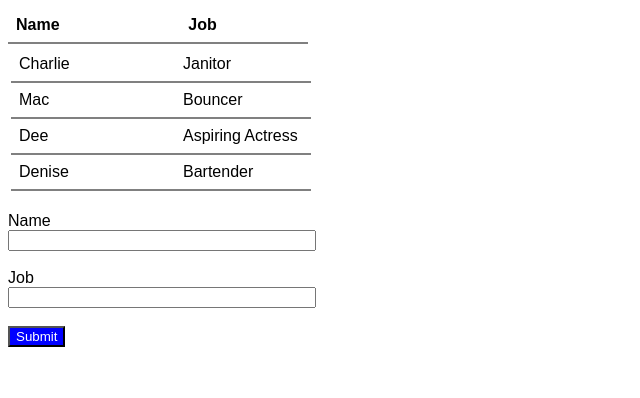
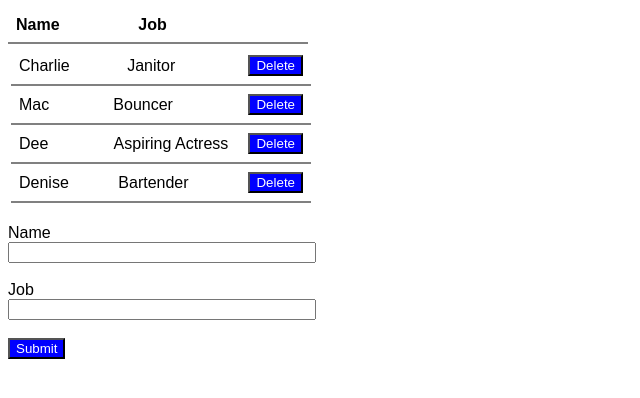
Before and after one commit to nokaur/ReactAssignments, a React (Create React App) app: page / in a window 1280 px wide. Shown: the top 398 px of the page, without its empty margins (0-640 px from the left). Built offline with nearby package versions, Linux system fonts and the light colour scheme.

Commit message:
AssignmentChanges-5

```diff
--- a/src/Assignments/Assignment-3.js
+++ b/src/Assignments/Assignment-3.js
@@ -27,7 +27,8 @@ class AddEmployee extends Component {
   constructor(props) {
     super(props);
     this.state = {
-      emp: employee
+      emp: employee,
+      count: 4
       // Name: "",
       // Job: ""
     };
@@ -35,6 +36,7 @@ class AddEmployee extends Component {
     this.OnNameChange = this.OnNameChange.bind(this);
     this.OnJobChange = this.OnJobChange.bind(this);
     this.OnSubmit = this.OnSubmit.bind(this);
+    this.OnEmployeeDelete = this.OnEmployeeDelete.bind(this);
   }
 
   OnNameChange = (event) => {
@@ -47,10 +49,16 @@ class AddEmployee extends Component {
       Job: event.target.value
     });
   };
+  OnEmployeeDelete = (i) => {
+    let list = [...this.state.emp];
+    list.splice(i, 1);
+    this.setState({
+      emp: list
+    });
+  };
   OnSubmit = (event) => {
-    event.preventDefault();
     var row = {
-      Id: 8,
+      Id: this.state.count + 1,
       Name: this.state.Name,
       Job: this.state.Job
     };
@@ -60,17 +68,27 @@ class AddEmployee extends Component {
     //var newList=employee.map(e=>e)
     newList.push(row);
     this.setState({
-      emp: newList
+      emp: newList,
+      count: this.state.count + 1
     });
+    event.preventDefault();
   };
 
   render() {
-    const emplist = this.state.emp.map((emp) => (
+    const emplist = this.state.emp.map((emp, i) => (
       <table className="table">
-        <tr>
-          <td style={{ width: "160px" }}>{emp.Name}</td>
+        <tr key={i}>
+          <td style={{ width: "400px" }}>{emp.Name}</td>
 
-          <td style={{ textAlign: "left" }}>{emp.Job}</td>
+          <td style={({ textAlign: "left" }, { width: "500px" })}>{emp.Job}</td>
+          <td style={{ textAlign: "right" }}>
+            <button
+              onClick={(i) => this.OnEmployeeDelete(i)}
+              className="button"
+            >
+              Delete
+            </button>
+          </td>
         </tr>
       </table>
     ));
@@ -81,7 +99,9 @@ class AddEmployee extends Component {
           <table className="table">
             <tr>
               <th>Name</th>
+              <th style={{ width: "100px" }}></th>
               <th>Job</th>
+              <th style={{ width: "183px" }}></th>
             </tr>
           </table>
           <table>
```
